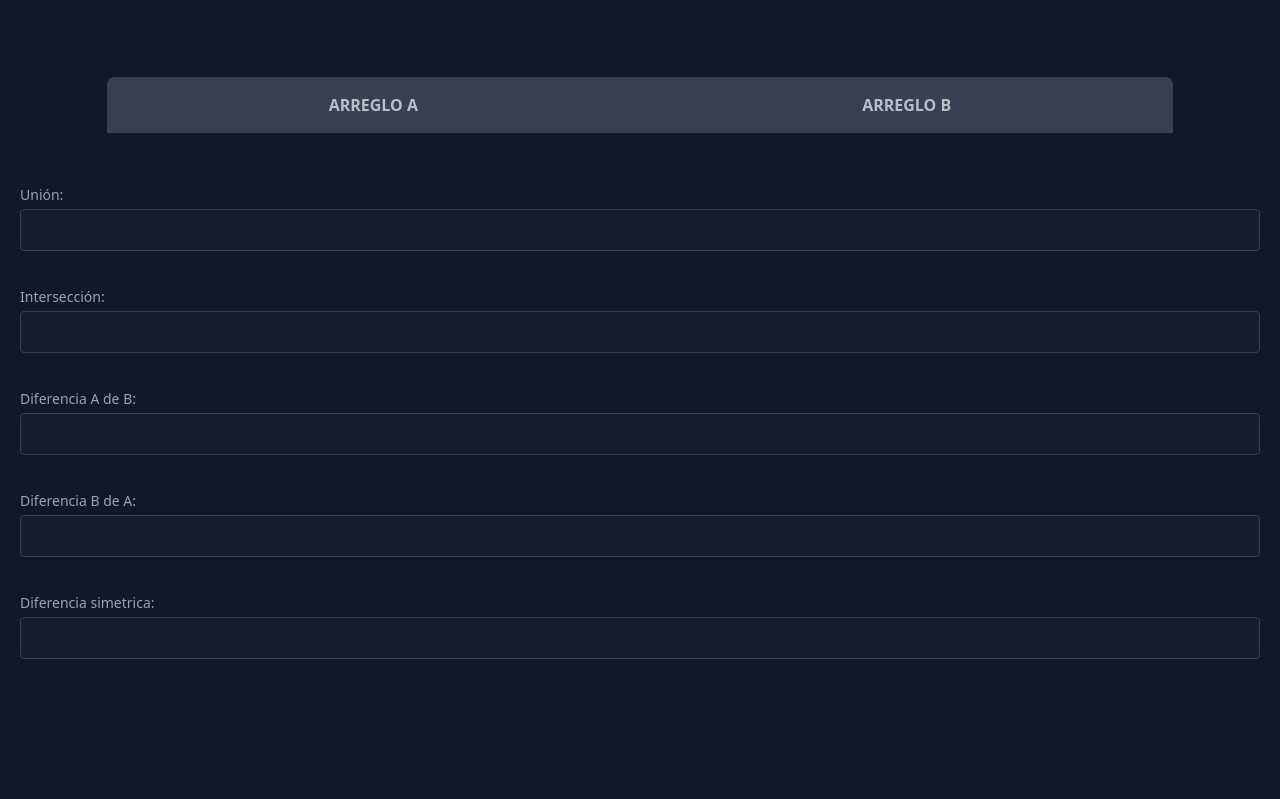
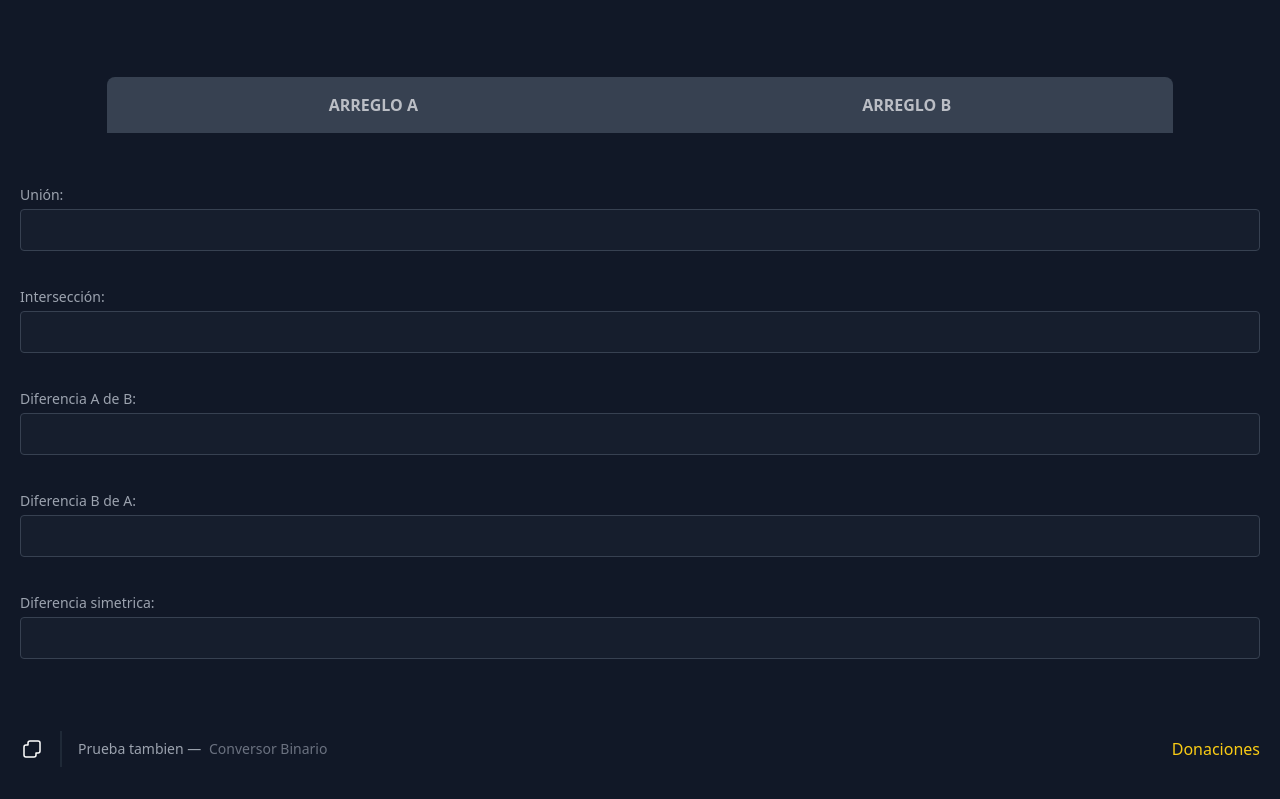
Before and after one commit to DahbOne1/TeoriaDeConjuntos, a plain HTML site: page index.html in a window 1280 px wide. Shown: the part 695-1494 px from the top of the page. Before the commit the page ends 1394 px from the top, so only its background shows below. Drawn offline with nearby package versions, Linux system fonts and the light colour scheme.

Commit message:
add footer

```diff
--- a/index.html
+++ b/index.html
@@ -6,6 +6,7 @@
     <meta name="viewport" content="width=device-width, initial-scale=1.0">
     <meta name="description" content="Conversor de distintos sistemas numéricos con diferentes operaciones basicas en conjuntos A y B." />
     <title>Calculadora de conjuntos | Operaciones matematicas básicas con conjuntos numéricos</title>
+    <link rel="shortcut icon" href="img/icon.svg" type="image/x-icon">
     <link rel="shortcut icon" href="/img/icon.svg" type="image/x-icon">
     <script src="https://cdn.tailwindcss.com"></script>
     <link href="https://fonts.googleapis.com/css2?family=Roboto:wght@100;300&display=swap" rel="stylesheet">
@@ -145,8 +146,17 @@
 
 
   </main>
-  <footer>
+  <footer class="text-gray-400 bg-gray-900 body-font">
+    <div class="container px-5 py-8 mx-auto flex items-center sm:flex-row flex-col">
+        <img src="img/icon.svg" alt="">
+      <p class="text-sm text-gray-400 sm:ml-4 sm:pl-4 sm:border-l-2 sm:border-gray-800 sm:py-2 sm:mt-0 mt-4">Prueba tambien  —
+        <a href="https://twitter.com/knyttneve" class="text-gray-500 ml-1" target="_blank" rel="noopener noreferrer">Conversor Binario</a>
+      </p>
 
+      <span class="inline-flex sm:ml-auto sm:mt-0 mt-4 justify-center sm:justify-start">
+        <p class="text-yellow-400">Donaciones</p>
+      </span>
+    </div>
   </footer>
   <script src="index.js">
   </script>
```
